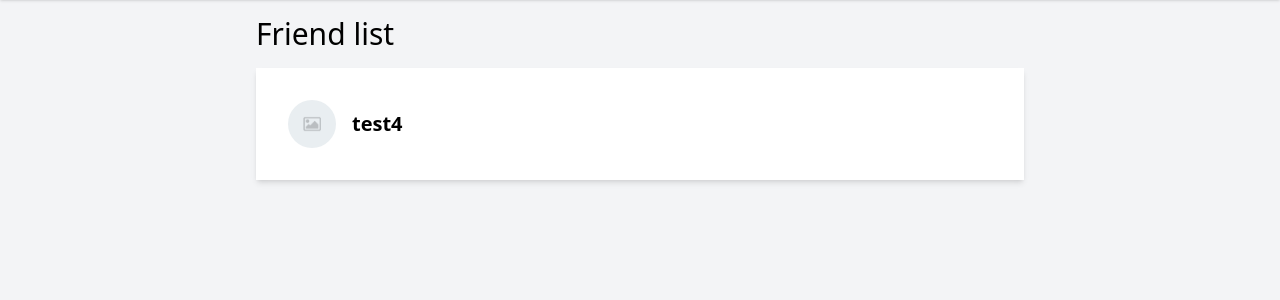
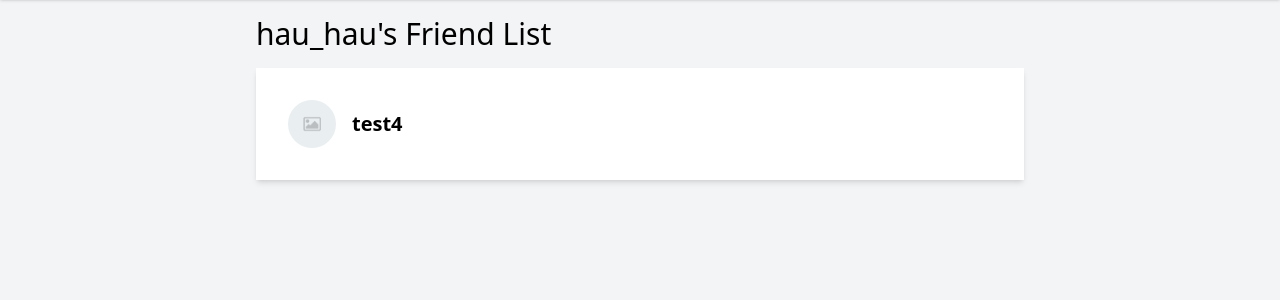
Before and after one commit to sinhaugoh/FriendZone, a Django app: a page that uses social_media/templates/social_media/friend_list.html in a window 1280 px wide. Shown: the part 72-372 px from the top of the page. Run offline with Django 4.2, Linux system fonts and the light colour scheme; a user stored in the database is signed in; data comes from the database, SQL or seed files in the repository; some libraries are stand-ins or nearby versions.

Commit message:
add message button into friend list

```diff
--- a/social_media/templates/social_media/friend_list.html
+++ b/social_media/templates/social_media/friend_list.html
@@ -1,7 +1,11 @@
 {% extends 'social_media/base.html' %}
 
 {% block content %}
-    <h1 class="text-3xl mb-4">Friend list</h1>
+    {% if is_own %}
+    <h1 class="text-3xl mb-4">Friend List</h1>
+    {% else %}
+    <h1 class="text-3xl mb-4">{{ requested_user_username }}'s Friend List</h1>
+    {% endif %}
         <div id="list-of-relationships">
             {% for friend in friends %}
                 <div id="{{ friend.id }}" class="border-solid shadow-md p-8 bg-white my-2">
@@ -14,6 +18,7 @@
                         </a>
                         {% if is_own %}
                         <div id="relationship-action-{{ friend.id }}">
+                            <a href="{% url 'chat_room' chat_target_id=friend.id %}" class="button">Message</a>
                             <button class="button" onclick="removeFriend('{{ friend.id }}')">Remove friend</button>
                         </div>
                         {% endif %}
```
